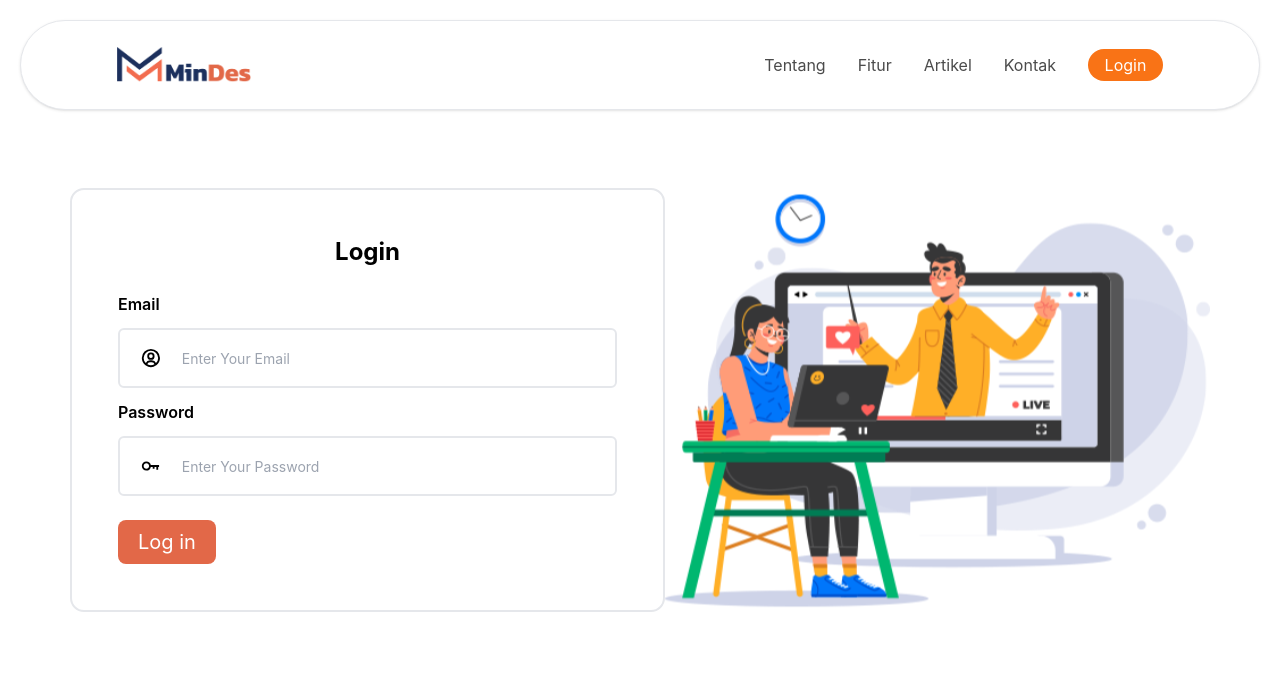
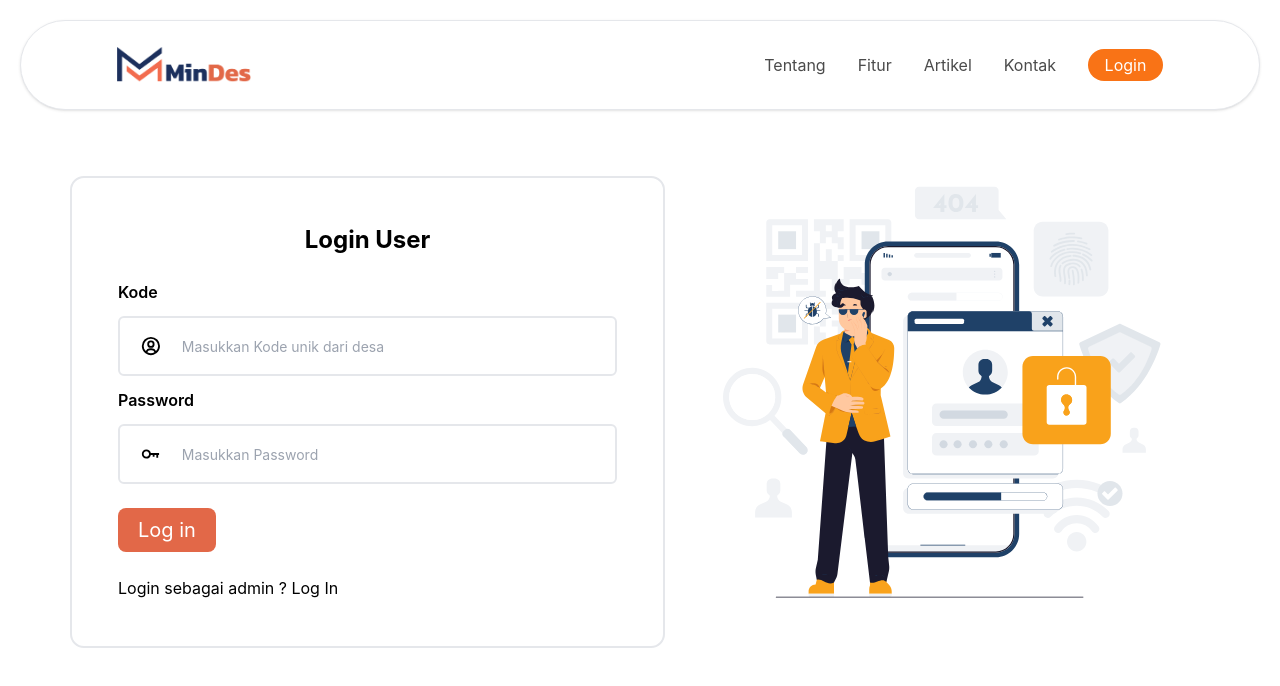
Before and after one commit to RezalMaksmi/mindes, a React (Create React App) app: page /login in a window 1280 px wide. Shown: the top 686 px of the page. Built offline with nearby package versions, Linux system fonts and the light colour scheme.

Commit message:
resolve system login, progress slicing login 90%

```diff
--- /dev/null
+++ b/src/components/molecules/CardTable.jsx
@@ -0,0 +1,26 @@
+import React from 'react'
+import { Button } from '../atoms'
+import { BiCheckSquare,  BiShow } from 'react-icons/bi'
+import { LuDelete } from 'react-icons/lu'
+
+const CardTable = (props) => {
+    const {NoReg, Role, Name, JenisPeserta, Gender,Instansi,Nilai, ActShow, ActActiveTest, ActDelete} = props
+  return (
+    <tr className='border border-[#929292] '>
+    <td className='border py-3 border-[#929292] px-2'>{NoReg}</td>
+    <td className='border border-[#929292] px-2'>{Role}</td>
+    <td className='border border-[#929292] px-2'>{Name}</td>
+    <td className='border border-[#929292] px-2'>{JenisPeserta}</td>
+    <td className='border border-[#929292] px-2'>{Gender}</td>
+    <td className='border border-[#929292] px-2'>{Instansi}</td>
+    <td className='border border-[#929292] px-2'>{Nilai}</td>
+    <td className='flex md:flex-row gap-2 w-fit flex-col text-center mx-auto my-2'>
+      <Button type="ButtonIconCS"  className="bg-[#58b4ad] items-center text-white " onClick={ActActiveTest} icon={<BiCheckSquare />} />
+      <Button type="ButtonIconCS" className="bg-[#4BABD6] items-center text-white " onClick={ActShow} icon={<BiShow />} />
+      <Button type="ButtonIconCS" className="bg-[#FF4E4E] items-center text-white " onClick={ActDelete} icon={<LuDelete />} />
+    </td>
+  </tr>
+  )
+}
+
+export default CardTable
--- a/src/components/molecules/index.js
+++ b/src/components/molecules/index.js
@@ -7,6 +7,7 @@ import PengajuanAdmin from "./PengajuanAdmin";
 import AduanUser from "./AduanUser";
 import AduanAdmin from "./AduanAdmin";
 import HomeAdmin from "./HomeAdmin";
+import CardTable from "./CardTable";
 
 export {
   Navbar,
@@ -18,4 +19,5 @@ export {
   HomeAdmin,
   PengajuanAdmin,
   AduanAdmin,
+  CardTable,
 };
--- a/src/data/accounts.json
+++ b/src/data/accounts.json
@@ -1,16 +1,17 @@
 [
   {
+    "kode" : "rezal0304",
     "email":"rezal@gmail.com",
     "username": "rezal nur syaifudin",
     "password": "rezal123",
-    "role": "admin",
+    "role": "user",
     "token" : "akmsdnfydtaja3kjeq8d9"
   },
   {
-    "email":"kiki@gmail.com",
+    "email":"admin@mindes.com",
     "username": "kiki",
-    "password": "kiki123",
-    "role": "user",
-    "token" : "akmsgfgfhghghgjhjhjkkj"
+    "password": "admin123",
+    "role": "admin",
+    "token" : "akmsgfgfhghghgjhjhjkdsdkj"
   }
 ]
--- a/src/index.css
+++ b/src/index.css
@@ -15,3 +15,40 @@ code {
   font-family: source-code-pro, Menlo, Monaco, Consolas, 'Courier New',
     monospace;
 }
+
+.card {
+  /*width: 200px;
+  height: 300px;
+  */
+  perspective: 1000px;
+  transition: transform 0.4s;
+  -webkit-transition: transform 0.4s;
+  -moz-transition: transform 0.4s;
+  -ms-transition: transform 0.4s;
+  -o-transition: transform 0.4s;
+}
+
+.content {
+  width: 100%;
+  height: 100%;
+  position: absolute;
+  display: flex;
+  justify-content: center;
+  align-items: center;
+  background-color: #ffffff;
+  border: 1px solid #ccc;
+}
+
+
+
+.back {
+  transform: rotateY(360deg);
+  -webkit-transform: rotateY(360deg);
+  -moz-transform: rotateY(360deg);
+  -ms-transform: rotateY(360deg);
+  -o-transform: rotateY(360deg);
+}
+
+.front {
+  transform: rotateY(0deg);
+}
--- a/src/pages/Login.jsx
+++ b/src/pages/Login.jsx
@@ -7,82 +7,93 @@ import { BiKey, BiUserCircle } from 'react-icons/bi';
 const Login = () => {
     const [username, setUsername] = useState('');
     const [password, setPassword] = useState('');
+    const [openAdmin, setOpenAdmin] = useState(false);
     const [error, setError] = useState('');
     const navigate = useNavigate();
-    const getUserDataFromLocalStorage = () => {
-        const user = localStorage.getItem("userData");
-        return user ? JSON.parse(user) : {};
-      };
-      const { token, role } = getUserDataFromLocalStorage();
-
 
     const handleLogin = () => {
-        // Data dummy untuk autentikasi
-        const users = [
-          { email:'rezal@gmail.com', username: 'rezal nur syaifudin', password: 'user123', role: 'user', token : 'akmsdnfydtaja3kjeq8d9' },
-          { email:'rusana@gmail.com', username: 'admin', password: 'admin123', role: 'admin', token : 'hahghshghgshabvhbhsaj' }
-        ];
 
-        // Cek apakah data pengguna sesuai dengan data dummy
-        const user = Users.find(user => user.username === username || user.email === username && user.password === password);
+        // Cek apakah data pengguna sesuai dengan data dummy json
+        const user = Users.find(user => user.kode === username && user.password === password && user.role === "user");
+        const admin = Users.find(user => user.email === username && user.password === password && user.role === "admin");
 
         if (user) {
           // Autentikasi berhasil
           setError('');
             const token = user.token;
             const name = user.username;
-            const role = user.role;
+            const role = "user";
             const email = user.email;
             const userData = { token, name, role, email };
-          // Simpan informasi login ke local storage atau state aplikasi
           localStorage.setItem("userData", JSON.stringify(userData));
-          // Redirect pengguna ke halaman dashboard atau halaman lain yang sesuai dengan peran (role) pengguna
           navigate(token ? "/dashboard" : "/login");
-        } else {
+        }if (admin) {
+            // Autentikasi berhasil
+            setError('');
+              const token = admin.token;
+              const name = admin.username;
+              const role = "admin";
+              const email = admin.email;
+              const userData = { token, name, role, email };
+            localStorage.setItem("userData", JSON.stringify(userData));
+            navigate(token ? "/dashboard" : "/login");
+          } else {
           // Autentikasi gagal
-          setError('Username or password is incorrect');
+          setError('Username atau password salah');
         }
       };
-  return (
-    // <div className='h-screen w-full bg-slate-600 flex justify-center items-center flex-col gap-3'>
 
 
-    //     <div className="container">
-    //         <div className="max-w-[700px]">
-    //             <h2>Login</h2>
-    //             <div className='flex flex-col gap-3 w-full'>
-    //                 <label htmlFor="email " className='font-semibold text-xl'>Email</label>
-    //                 <Input
-    //                     type="email"
-    //                     placeholder="Isi username/email dengan benar"
-    //                     onChange={(e) => setUsername(e.target.value)}
-    //                     value={username} />
-    //             </div>
-    //             <div>
-    //                 <input
-    //                 type="password"
-    //                 placeholder="Password"
-    //                 value={password}
-    //                 onChange={(e) => setPassword(e.target.value)}
-    //                 />
-    //             </div>
-    //             {error && <p style={{ color: 'red' }}>{error}</p>}
-    //             {/* <input type="button" /> */}
-    //             <button onClick={handleLogin}>Login</button>
-    //         </div>
-    //     </div>
+  return (
+    <div className="w-full h-screen  flex justify-center ">
+    <div className={` container mx-auto flex flex-col-reverse lg:flex-row justify-between items-center lg:px-[70px] w-full`}>
+    <div className={`card ${openAdmin ? 'front' : 'back'} mt-6 flex flex-col bg-[#fff] border-2 bg-opacity-50 rounded-[14px] px-[46px] py-[46px] max-w-[660px] w-full`}>
+   {
+    !openAdmin ? (
+       <>
+         <h1 className='text-center w-full text-2xl font-bold'>Login User</h1>
+          <br />
+          <div  className="w-full d-flex justify-center items-center">
+            <div className='flex flex-col gap-3 w-full'>
+                <label htmlFor="email " className='font-semibold text-base'>Kode</label>
+                <Input
+                placeholder="Masukkan Kode unik dari desa"
+                onChange={(e) => setUsername(e.target.value)}
+                name="email"
+                value={username}
+                type="text"
+                typeInput="InputWithIcon"
+                icon={<BiUserCircle className='text-2xl'/>}
+                />
+                <p className="text-red-500">{error.email}</p>
+            </div>
 
+            <div className='flex flex-col gap-3 w-full'>
+                <label htmlFor="email " className='font-semibold text-base'>Password</label>
+                <Input
+                placeholder="Masukkan Password"
+                onChange={(e) => setPassword(e.target.value)}
+                name="password"
+                value={password}
+                type="password"
+                typeInput="InputWithIcon"
+                icon={<BiKey className='text-2xl'/>}
+                />
+            </div>
+             {error && <p style={{ color: 'red', marginTop: '4px' }}>{error}</p>}
+            <br />
 
-
-    // </div>
-
-
-
-    <div className="w-full h-screen  flex justify-center ">
-    <div className="container mx-auto flex flex-col-reverse lg:flex-row justify-between items-center lg:px-[70px] w-full">
-
-        <div className="flex flex-col bg-[#fff] border-2 bg-opacity-50 rounded-[14px] px-[46px] py-[46px] max-w-[660px] w-full">
-         <h1 className='text-center w-full text-2xl font-bold'>Login</h1>
+            <button className="px-5 py-2 text-xl bg-[#E26848] text-white rounded-lg flex items-center justify-center "
+                onClick={handleLogin}>
+                Log in
+            </button>
+            <br />
+            Login sebagai admin ? <span className='cursor-pointer' onClick={() => setOpenAdmin(true)}>Log In</span>
+          </div>
+          </>
+    ) : (
+        <>
+         <h1 className='text-center w-full text-2xl font-bold'>Login Admin Desa</h1>
           <br />
           <div  className="w-full d-flex justify-center items-center">
             <div className='flex flex-col gap-3 w-full'>
@@ -109,8 +120,6 @@ const Login = () => {
                 type="password"
                 typeInput="InputWithIcon"
                 icon={<BiKey className='text-2xl'/>}
-
-
                 />
             </div>
              {error && <p style={{ color: 'red', marginTop: '4px' }}>{error}</p>}
@@ -120,11 +129,16 @@ const Login = () => {
                 onClick={handleLogin}>
                 Log in
             </button>
+            <br />
+            Login sebagai User ? <span className='cursor-pointer' onClick={() => setOpenAdmin(false)}>Log In</span>
           </div>
+          </>
+        )
+    }
         </div>
-        <div className=" w-full h-[700px] relative z-0">
-          <Images type="vektor1" className="absolute h-[100%] right-0 "/>
-        </div>
+            <div className=" w-full h-[700px] relative z-0">
+                <Images type="vektor1" className="absolute h-[100%] right-0 "/>
+            </div>
         </div>
     </div>
   )
```
Also changed, not shown: src/assets/img/vektor1.svg.
